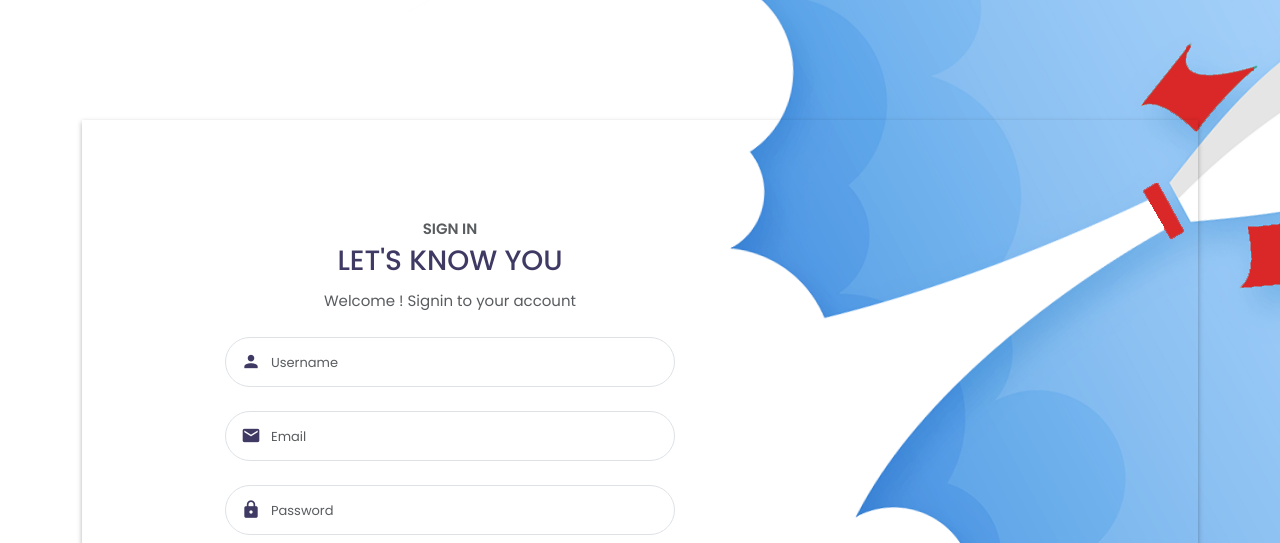
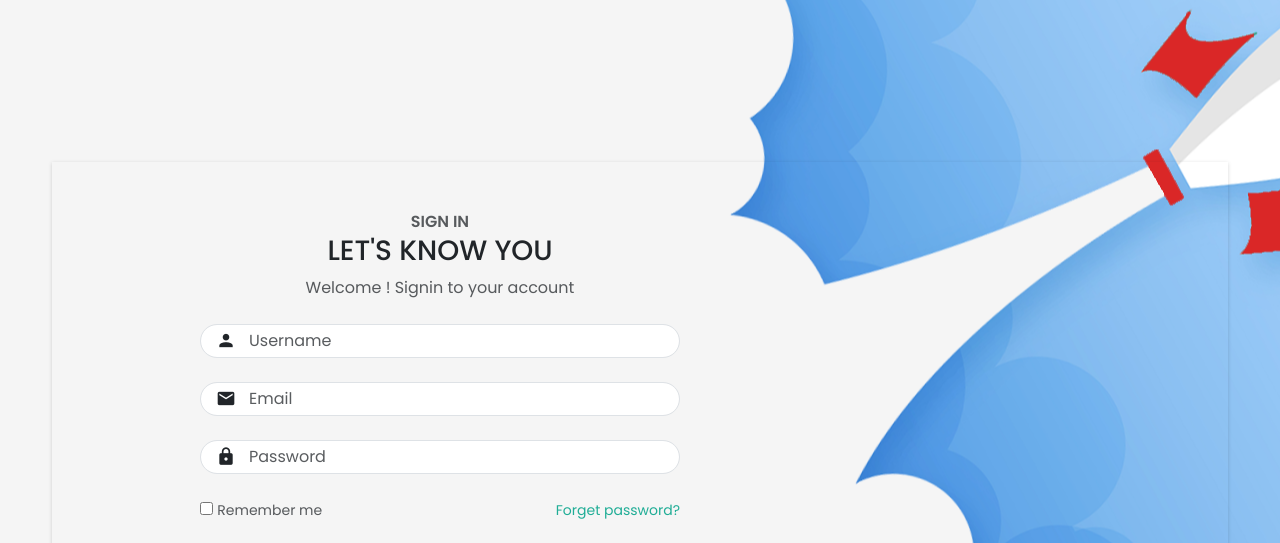
Before and after one commit to tuannd22082004/goptemplate, a website: page public/signin.html in a window 1280 px wide. Shown: the top 543 px of the page. Drawn offline with Linux system fonts and the light colour scheme.

Commit message:
feat : Chuyển đổi SCSS sang Bootstrap
-Thêm tệp SCSS : signin_page.scss
-Thêm tệp CSS : public/dist/css/signin_page.css
-Cập nhật Signin Page với Bootstrap
-Cấu hình webback cho signin_page.scss

```diff
--- /dev/null
+++ b/public/scss/signin_page.scss
@@ -0,0 +1,9 @@
+.signin {
+  min-height: 100vh;
+}
+
+@media (min-width: 992px) and (max-width: 1440px) {
+  .sign-in {
+    max-width: 220% !important;
+  }
+}
--- a/public/signin.html
+++ b/public/signin.html
@@ -15,24 +15,25 @@
     <!-- Bootstrap core CSS -->
     <link href="css/bootstrap.min.css" rel="stylesheet">
 
-    <link rel="stylesheet" href="https://pro.fontawesome.com/releases/v5.10.0/css/all.css" integrity="sha384-AYmEC3Yw5cVb3ZcuHtOA93w35dYTsvhLPVnYs9eStHfGJvOvKxVfELGroGkvsg+p" crossorigin="anonymous"/>
+    <link rel="stylesheet" href="https://pro.fontawesome.com/releases/v5.10.0/css/all.css"
+        integrity="sha384-AYmEC3Yw5cVb3ZcuHtOA93w35dYTsvhLPVnYs9eStHfGJvOvKxVfELGroGkvsg+p" crossorigin="anonymous" />
     <!-- Materialdesign icons css -->
     <link href="css/materialdesignicons.min.css" rel="stylesheet">
 
     <!-- Custom styles for this template -->
-    <link href="css/style.css" rel="stylesheet">
-
-
+    <link href="dist/css/variable.css" rel="stylesheet">
+    <link href="dist/css/global.css" rel="stylesheet">
+    <link href="dist/css/signin_page.css" rel="stylesheet">
 
 </head>
 
 <body>
 
-    <section class="sign-in section" style="background: url(./images/log-in/signin.png) center;">
+    <section class="signin d-flex align-items-center section"
+        style="background: url(./images/log-in/signin.png) center;">
         <div class="container">
-            <div class="py-5 log-content ">
+            <div class="box-shadow">
                 <div class="row ">
-
                     <div class="col-lg-6 offset-lg-1">
                         <div class="text-center p-5">
                             <p class="text-uppercase mb-0 fw-bold text-muted">Sign in</p>
@@ -42,7 +43,8 @@
                             <form class="login-form mt-4">
                                 <div class="col-md-12">
                                     <div class="position-relative">
-                                        <input type="text" class="form-control rounded-pill" id="validationCustom001" placeholder='Username' value="" required>
+                                        <input type="text" class="form-control py-1 px-5 rounded-pill"
+                                            id="validationCustom001" placeholder='Username' value="" required>
                                         <div class="login-icon position-absolute top-50 translate-middle-y">
                                             <i class="mdi mdi-account ps-3 f-20"></i>
                                         </div>
@@ -54,7 +56,8 @@
 
                                 <div class="col-md-12 mt-4">
                                     <div class="position-relative">
-                                        <input type="email" class="form-control rounded-pill" id="validationEmail" placeholder='Email' value="" required>
+                                        <input type="email" class="form-control py-1 px-5 rounded-pill"
+                                            id="validationEmail" placeholder='Email' value="" required>
                                         <div class="login-icon position-absolute top-50 translate-middle-y">
                                             <i class="mdi mdi-email ps-3 f-20"></i>
                                         </div>
@@ -66,19 +69,21 @@
 
                                 <div class="col-md-12 mt-4">
                                     <div class="position-relative">
-                                        <input type="password" class="form-control rounded-pill"  placeholder='Password' id="validationCustom005" required>
+                                        <input type="password" class="form-control py-1 px-5 rounded-pill"
+                                            placeholder='Password' id="validationCustom005" required>
                                         <div class="login-icon position-absolute top-50 translate-middle-y">
                                             <i class="mdi mdi-lock ps-3 f-20"></i>
                                         </div>
                                         <div class="invalid-feedback">
-                                           add password.
+                                            add password.
                                         </div>
                                     </div>
                                 </div>
                                 <div class="col-md-12 mt-4">
                                     <div class="d-flex justify-content-between">
                                         <div class="text-start">
-                                            <input type="checkbox" value="lsRememberMe" id="rememberMe"> <label for="rememberMe" class="text-muted f-14">Remember me</label>
+                                            <input type="checkbox" value="lsRememberMe" id="rememberMe"> <label
+                                                for="rememberMe" class="text-muted f-14">Remember me</label>
                                             <div class="invalid-feedback">
                                                 accept condition!
                                             </div>
--- a/webpack.mix.js
+++ b/webpack.mix.js
@@ -4,3 +4,4 @@ mix.sass("public/scss/global.scss", "public/dist/css");
 mix.sass("public/scss/variable.scss", "public/dist/css");
 
 mix.sass("public/scss/home_page.scss", "public/dist/css");
+mix.sass("public/scss/signin_page.scss", "public/dist/css");
```
Also changed, not shown: mix-manifest.json (+4 -3 lines), public/dist/css/signin_page.css (added).
